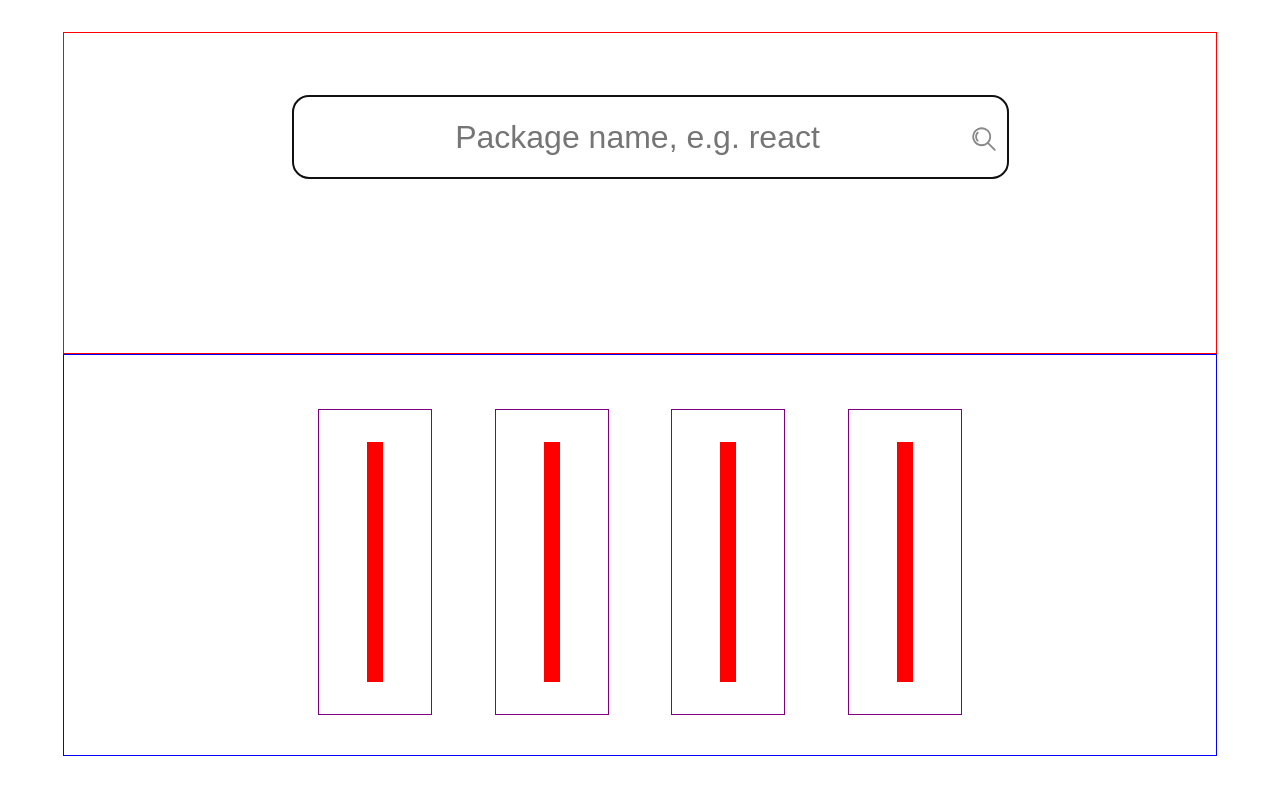
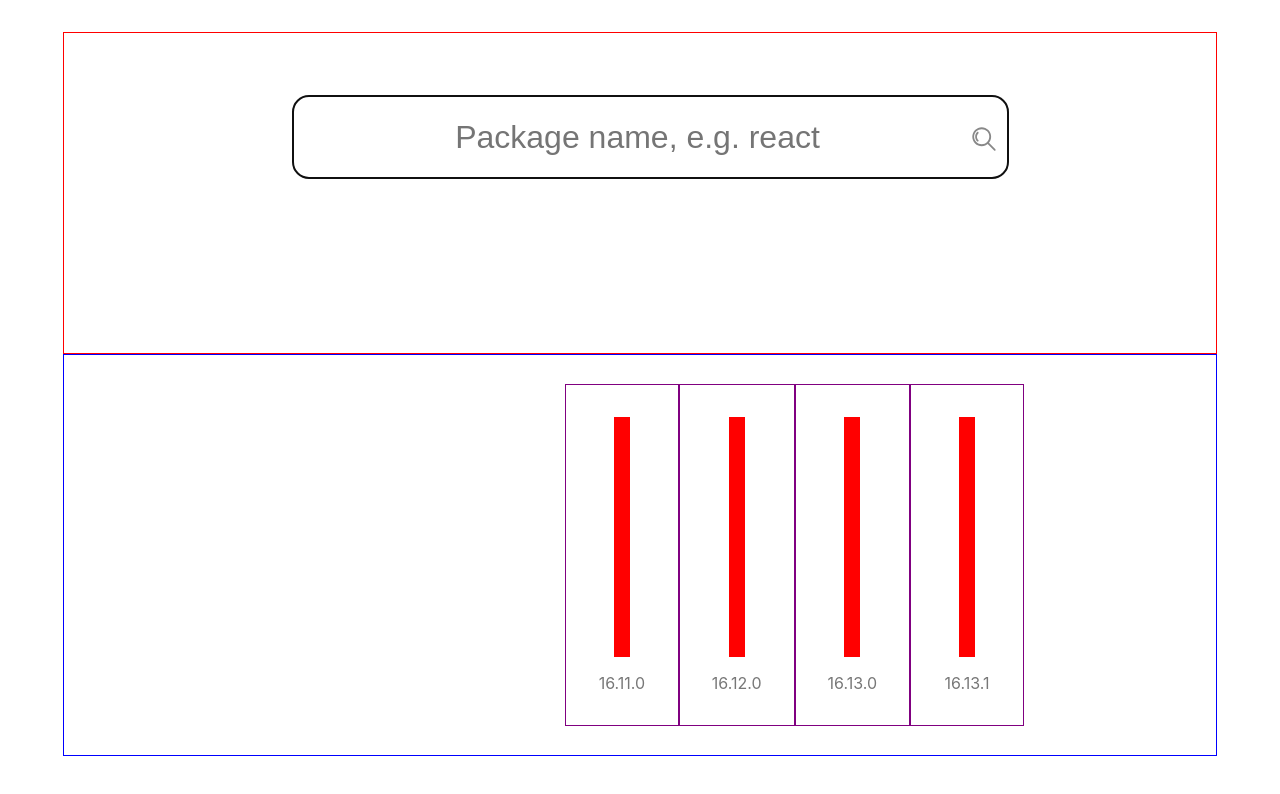
Before and after one commit to barisdemiray/dumbbell, a React (Create React App) app in the folder frontend/: page / in a window 1280 px wide. Shown: the top 794 px of the page. Built offline with nearby package versions, Linux system fonts and the light colour scheme.

Commit message:
Move test data upper and add label to bar chart elements

```diff
--- a/frontend/src/App.js
+++ b/frontend/src/App.js
@@ -9,7 +9,32 @@ function App() {
   // Let's show a feedback while getting data from backend
   const [loading, setLoading] = useState(false);
   const [error, setError] = useState('');
-  const [resultData, setResultData] = useState({});
+  const [resultData, setResultData] = useState([
+    {
+      bundleSizeInBytes: 96212,
+      minifiedBundleSizeInBytes: 30377,
+      minifiedAndGzippedBundleSizeInBytes: 9897,
+      version: '16.11.0',
+    },
+    {
+      bundleSizeInBytes: 96149,
+      minifiedBundleSizeInBytes: 30377,
+      minifiedAndGzippedBundleSizeInBytes: 9898,
+      version: '16.12.0',
+    },
+    {
+      bundleSizeInBytes: 82394,
+      minifiedBundleSizeInBytes: 30182,
+      minifiedAndGzippedBundleSizeInBytes: 9907,
+      version: '16.13.0',
+    },
+    {
+      bundleSizeInBytes: 82394,
+      minifiedBundleSizeInBytes: 30182,
+      minifiedAndGzippedBundleSizeInBytes: 9908,
+      version: '16.13.1',
+    },
+  ]);
   const [packageName, setPackageName] = useState('');
 
   /**
--- a/frontend/src/components/barchart-element.component.jsx
+++ b/frontend/src/components/barchart-element.component.jsx
@@ -11,7 +11,12 @@ function BarChartElement({ data }) {
    * Renders a barchart element, i.e. a bar.
    */
   const renderBar = () => {
-    return <div className="BarChartElement"></div>;
+    return (
+      <div className="BarChartElement">
+        <div className="BarChartElementBar"></div>
+        <div className="BarChartElementLabel">{data.version}</div>
+      </div>
+    );
   };
 
   return <div className="BarChartElementContainer">{renderBar()}</div>;
--- a/frontend/src/components/barchart-element.styles.css
+++ b/frontend/src/components/barchart-element.styles.css
@@ -19,6 +19,13 @@
 }
 
 .BarChartElement {
+  display: flex;
+  flex-direction: column;
+  justify-content: flex-end;
+  align-items: center;
+}
+
+.BarChartElementBar {
   width: 1rem;
   height: 15rem;
 
@@ -30,3 +37,9 @@
   animation-duration: 2s;
   animation-delay: 0.5s;
 }
+
+.BarChartElementLabel {
+  color: #777;
+  font-size: 1rem;
+  margin-top: 1rem;
+}
--- a/frontend/src/components/barchart.styles.css
+++ b/frontend/src/components/barchart.styles.css
@@ -1,7 +1,7 @@
 .BarChartContainer {
   display: flex;
   flex-direction: row;
-  justify-content: space-evenly;
+  justify-content: flex-end;
   align-items: flex-end;
 
   min-width: 60vw;
--- a/frontend/src/components/resultbox.component.jsx
+++ b/frontend/src/components/resultbox.component.jsx
@@ -7,35 +7,7 @@ import BarChart from './barchart.component';
 /**
  * A component that renders package bundle size result.
  */
-function ResultBox({ resultData: incomingResultData }) {
-  // TODO this is for tests, replace it with real 'resultData'
-  const [resultData, setResultData] = useState([
-    {
-      bundleSizeInBytes: 96212,
-      minifiedBundleSizeInBytes: 30377,
-      minifiedAndGzippedBundleSizeInBytes: 9897,
-      version: '16.11.0',
-    },
-    {
-      bundleSizeInBytes: 96149,
-      minifiedBundleSizeInBytes: 30377,
-      minifiedAndGzippedBundleSizeInBytes: 9898,
-      version: '16.12.0',
-    },
-    {
-      bundleSizeInBytes: 82394,
-      minifiedBundleSizeInBytes: 30182,
-      minifiedAndGzippedBundleSizeInBytes: 9907,
-      version: '16.13.0',
-    },
-    {
-      bundleSizeInBytes: 82394,
-      minifiedBundleSizeInBytes: 30182,
-      minifiedAndGzippedBundleSizeInBytes: 9908,
-      version: '16.13.1',
-    },
-  ]);
-
+function ResultBox({ resultData }) {
   return (
     <div className="ResultBoxContainer">
       <BarChart data={resultData} />
```
Also changed, not shown: 1 other file (tests, documents, lock files or other folders).
